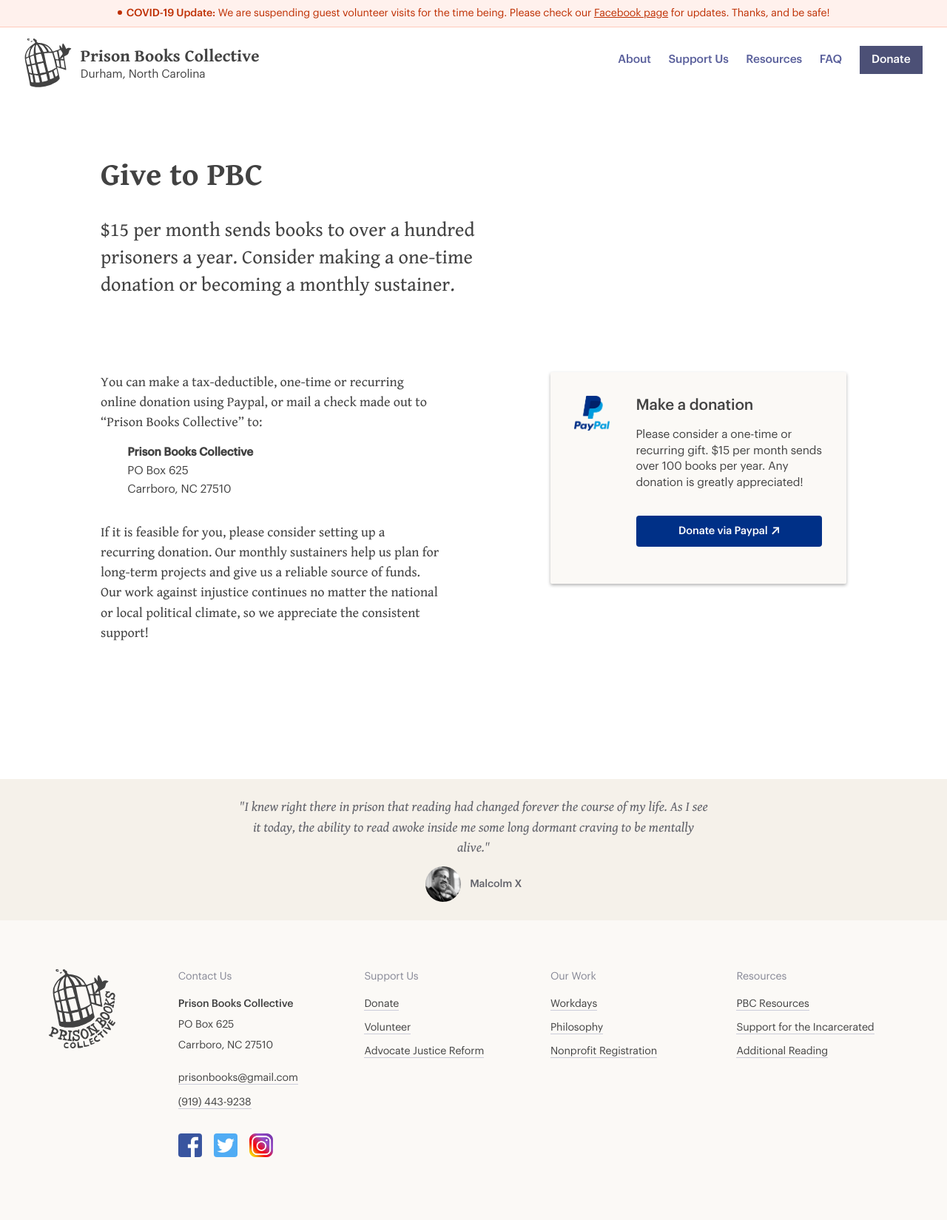
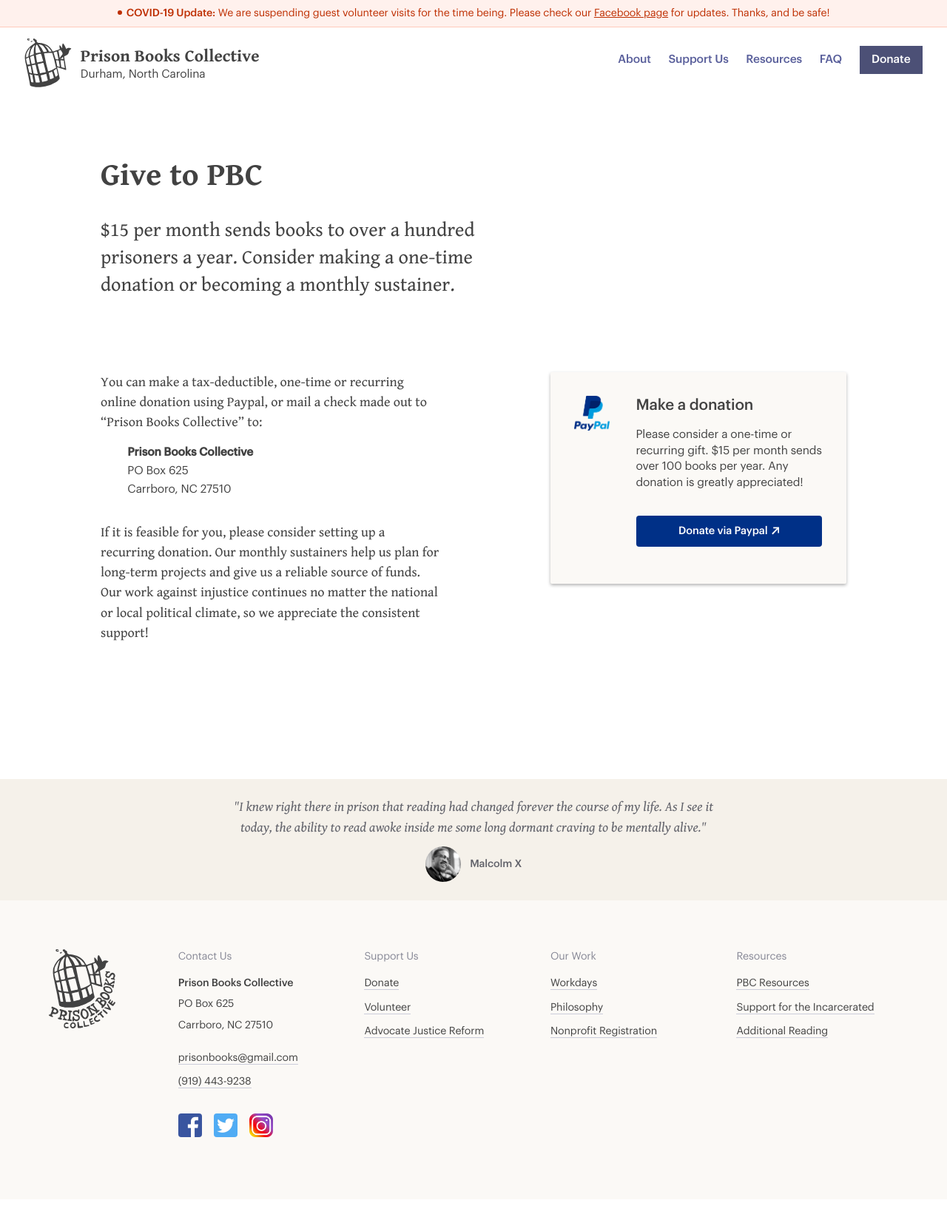
Before and after one commit to prisonbookscollective/prisonbookscollective.github.io, a Jekyll site: the page built from donate.md, in a window 1280 px wide. Shown: the whole page at 74% size. Built offline with Jekyll 4.4.1, drawn with Linux system fonts in a browser that asks for light colours; after the commit the page ends 1621 px from its top, so only the background shows below that.

Commit message:
Updates a few styles

```diff
--- a/styles/main.scss
+++ b/styles/main.scss
@@ -65,7 +65,7 @@
 
 /* TODO: Safari, Firefox keyframes*/
 
-@mixin transition-primary { transition: ease-in-out 100ms; }
+@mixin transition-primary { transition: ease-in 100ms; }
 
 @keyframes fade-up-in {
   from { transform: translateY(1rem); }
@@ -77,7 +77,7 @@
 
 @mixin fade-up-in {
   opacity: 0;
-  animation: fade-up-in 0.5s;
+  animation: fade-up-in 300ms;
   animation-fill-mode: both;
 }
 
@@ -88,7 +88,7 @@
 
 @mixin fade-in {
   opacity: 0;
-  animation: fade-in 0.5s;
+  animation: fade-in 300ms;
   animation-fill-mode: both;
 }
 
--- a/styles/sass/nav.scss
+++ b/styles/sass/nav.scss
@@ -151,7 +151,7 @@
   p {
     font-style: italic;
     margin: 0 auto;
-    max-width: 640px;
+    max-width: 660px;
 
     span {
       @include sans-small;
--- a/styles/sass/pages.scss
+++ b/styles/sass/pages.scss
@@ -47,12 +47,12 @@
 
 	h1 {
 		@include fade-up-in;
-		animation-duration: 1s;
+		animation-duration: 500ms;
 	}
 
 	.intro {
 		@include fade-up-in;
-		animation-delay: 0.3s;
+		animation-delay: 300ms;
 
 		p {
 			@include serif-extra-large;
@@ -231,19 +231,19 @@
 			.intro {
 				@include serif-extra-large;
 				@include fade-up-in;
-				animation-duration: 1s;
+				animation-duration: 500ms;
 			}
 
 			.intro-secondary {
 				@include serif-large;
 				@include fade-up-in;
-				animation-delay: 0.3s;
+				animation-delay: 300ms;
 				margin-bottom: 1rem;
 			}
 
 			.btn-secondary {
 				@include fade-up-in;
-				animation-delay: 0.5s;
+				animation-delay: 500ms;
 			}
 		} // .home-intro-description
 
```
